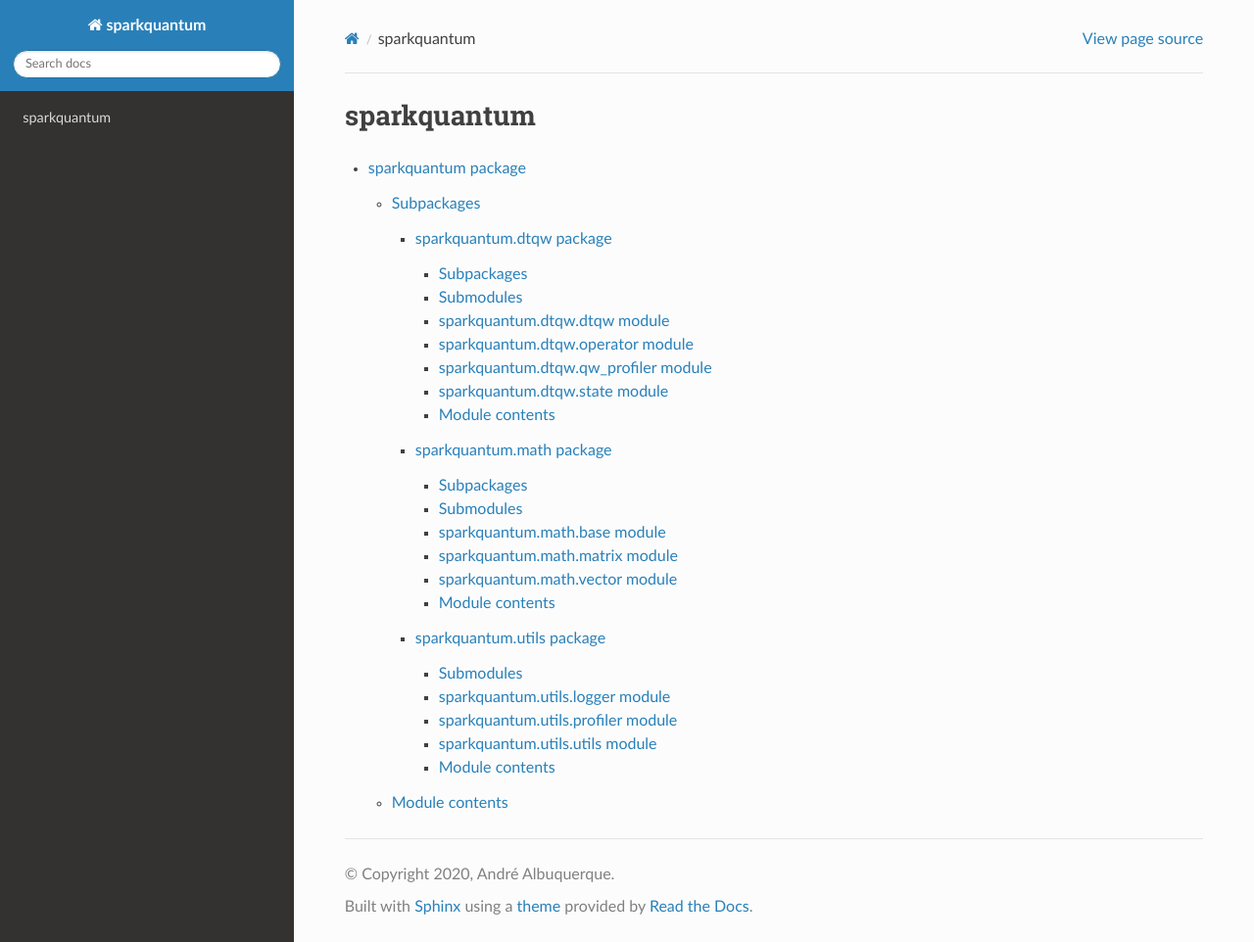
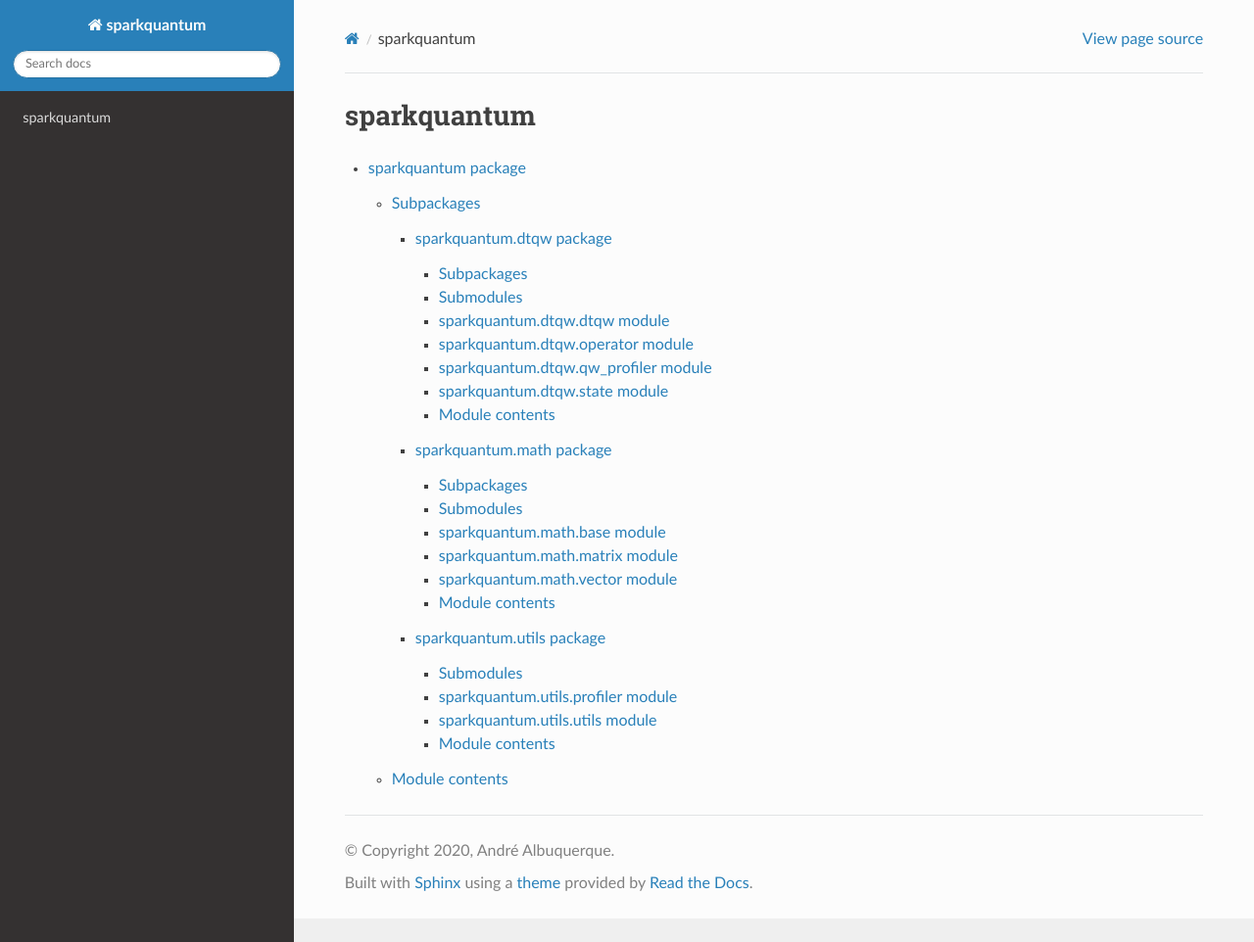
Before and after one commit to alfabr90/sparkquantum, a Sphinx documentation site: the page built from docs/source/modules.rst, in a window 1280 px wide and 962 px high. Shown: the whole window at 98% size. Built offline with Sphinx 7.4.7 and the Read the Docs theme 2.0.0, drawn with Linux system fonts in a browser that asks for light colours.

Commit message:
Update sphinx files due to logging changes

```diff
--- a/docs/source/sparkquantum.utils.rst
+++ b/docs/source/sparkquantum.utils.rst
@@ -3,14 +3,6 @@ sparkquantum.utils package
 
 Submodules
 ----------
-
-sparkquantum.utils.logger module
---------------------------------
-
-.. automodule:: sparkquantum.utils.logger
-   :members:
-   :undoc-members:
-   :show-inheritance:
 
 sparkquantum.utils.profiler module
 ----------------------------------
```
